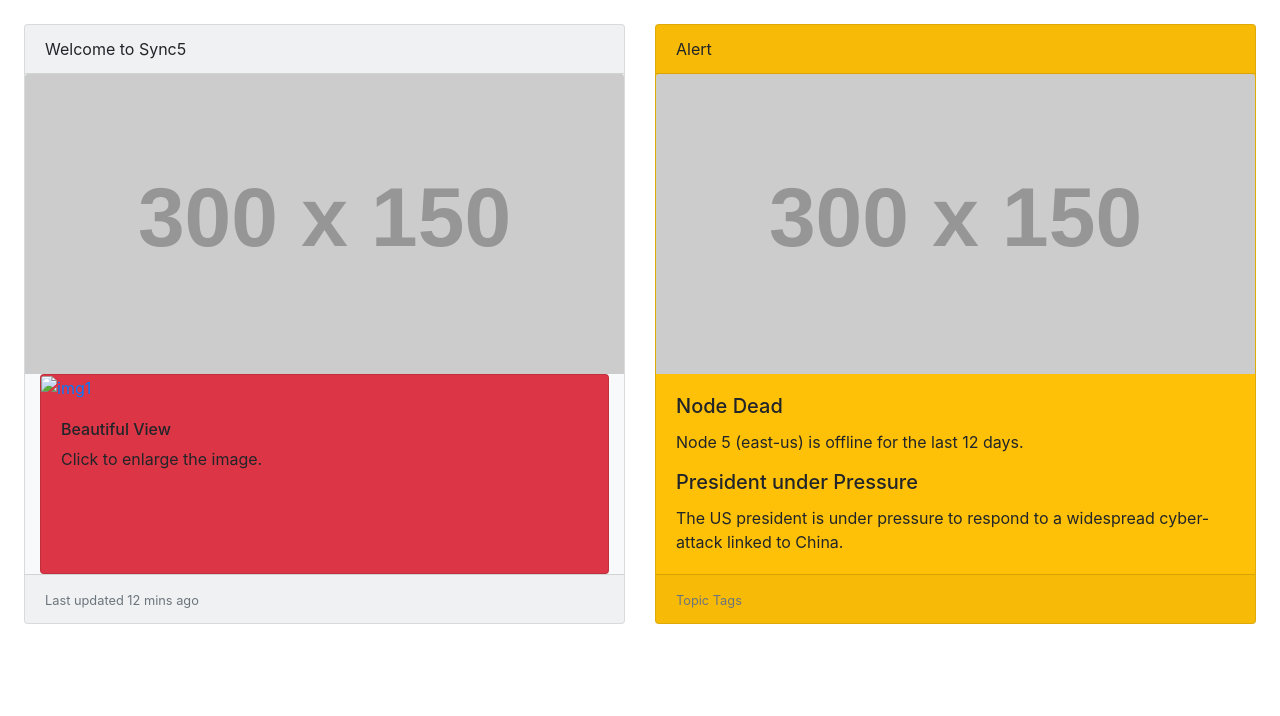
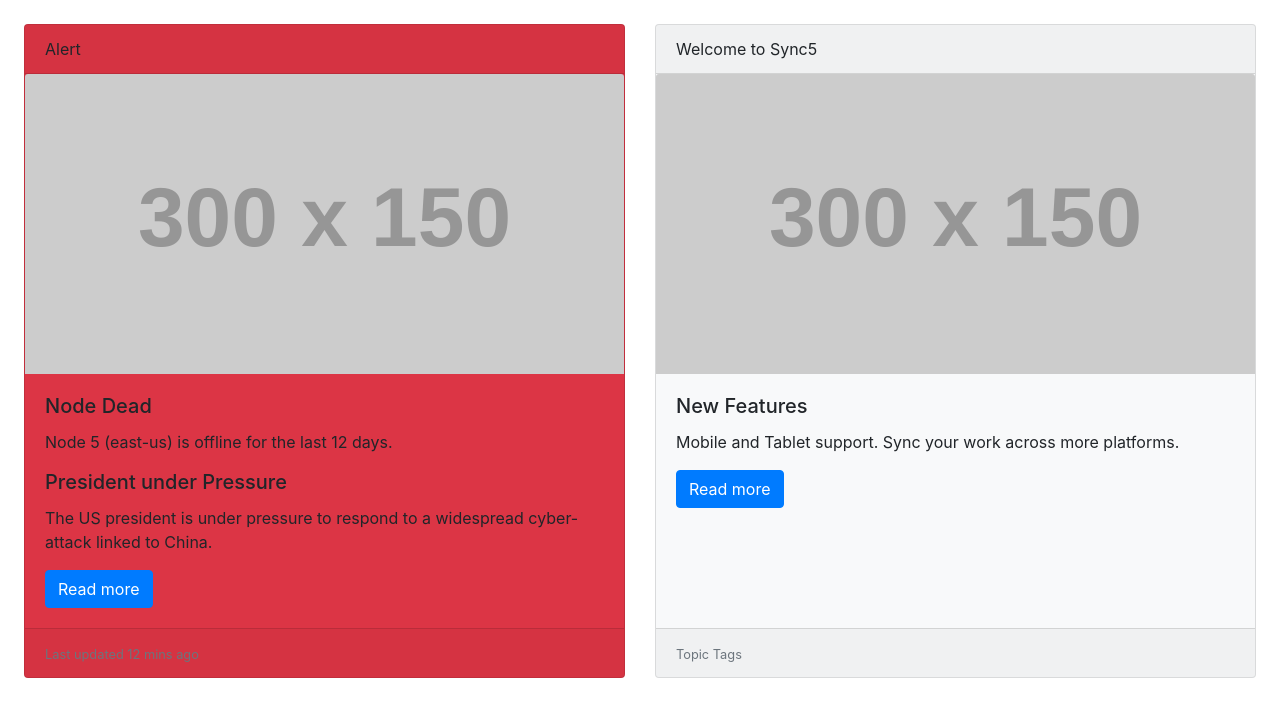
Before and after one commit to acciojob/bootstrap-card-soniyafaroda, a website: page main.html in a window 1280 px wide. Drawn offline with nearby package versions, Linux system fonts and the light colour scheme; placeholder pictures from the web are drawn by us.

Commit message:
created a submission

```diff
--- a/main.html
+++ b/main.html
@@ -1,14 +1,4 @@
 <!DOCTYPE html>
-
-<html>
-
-<head>
-	<link rel="stylesheet" href="styles.css">
-</head>
-
-<body>
-	<!-- the entire body must be written by student -->
-	<!DOCTYPE html>
 <html lang="en">
 
 <head>
@@ -27,30 +17,8 @@
 
   <div class="card-deck">
 
-    <!-- Card 1 -->
-    <div class="card bg-light">
-      <div class="card-header">Welcome to Sync5</div>
-
-      <img src="https://via.placeholder.com/300x150" class="card-img-top" alt="Image">
-
-      <div class="card bg-danger">
-    <a href="Image1" data-lightbox="gallery">
-        <img src="Image1" class="card-img-top" alt="img1">
-    </a>
-    <div class="card-body">
-        <h6>Beautiful View</h6>
-        <p>Click to enlarge the image.</p>
-    </div>
-</div>
-
-
-      <div class="card-footer">
-        <small class="text-muted">Last updated 12 mins ago</small>
-      </div>
-    </div>
-
-    <!-- Card 2 -->
-    <div class="card bg-warning">
+    <!-- CARD 1 (bg-danger required by test) -->
+    <div class="card bg-danger">
       <div class="card-header">Alert</div>
 
       <img src="https://via.placeholder.com/300x150" class="card-img-top" alt="Image">
@@ -58,10 +26,32 @@
       <div class="card-body">
         <h5 class="card-title">Node Dead</h5>
         <p class="card-text">Node 5 (east-us) is offline for the last 12 days.</p>
+
         <h5 class="card-title">President under Pressure</h5>
         <p class="card-text">
           The US president is under pressure to respond to a widespread cyber-attack linked to China.
         </p>
+
+        <a href="#" class="btn btn-primary">Read more</a>
+      </div>
+
+      <div class="card-footer">
+        <small class="text-muted">Last updated 12 mins ago</small>
+      </div>
+    </div>
+
+    <!-- CARD 2 -->
+    <div class="card bg-light">
+      <div class="card-header">Welcome to Sync5</div>
+
+      <img src="https://via.placeholder.com/300x150" class="card-img-top" alt="Image">
+
+      <div class="card-body">
+        <h5 class="card-title">New Features</h5>
+        <p class="card-text">
+          Mobile and Tablet support. Sync your work across more platforms.
+        </p>
+        <a href="#" class="btn btn-primary">Read more</a>
       </div>
 
       <div class="card-footer">
@@ -77,10 +67,3 @@
 
 </body>
 </html>
-
-    <script type="text/javascript" src="./script.js">
-</script>
-
-</body>
-
-</html>
```
